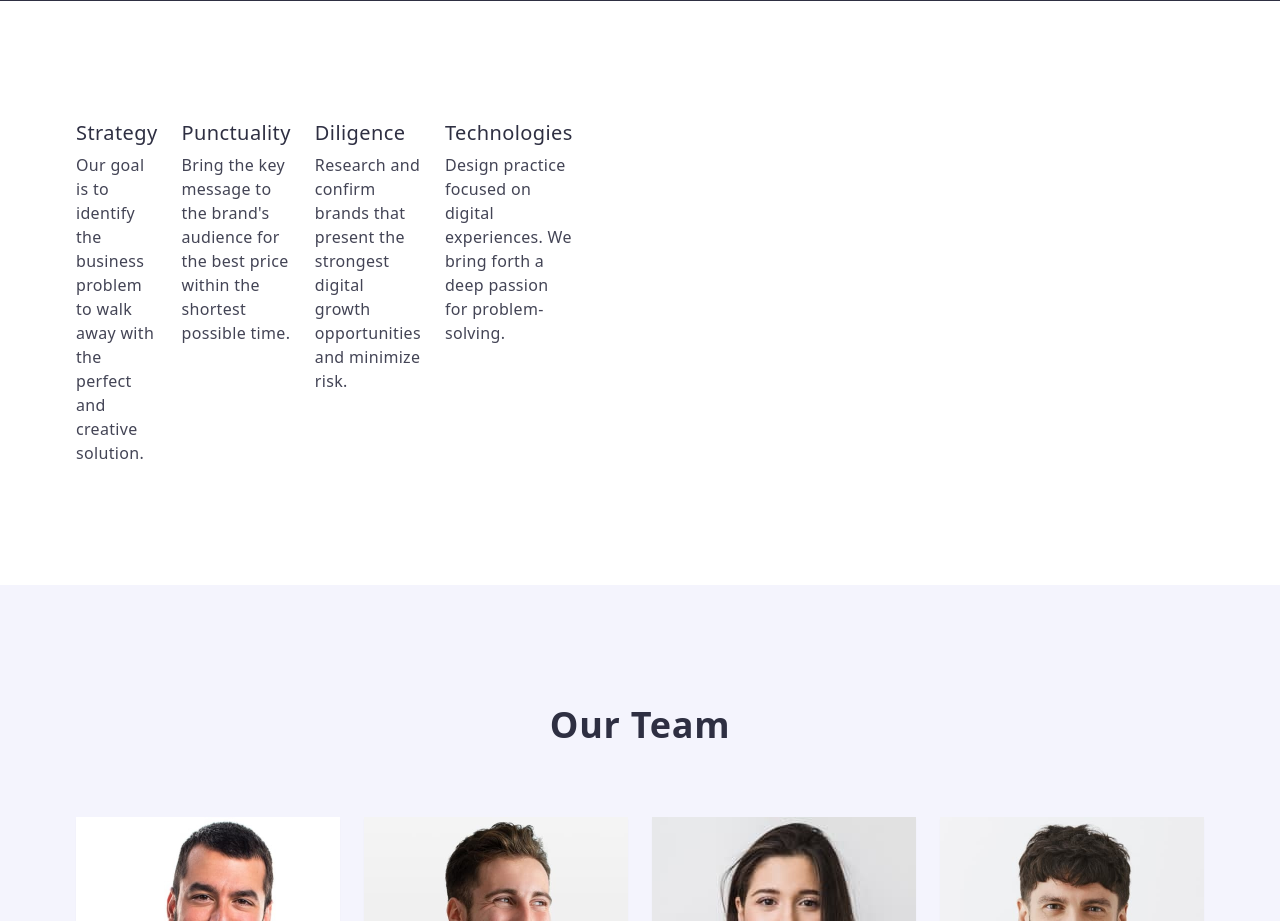
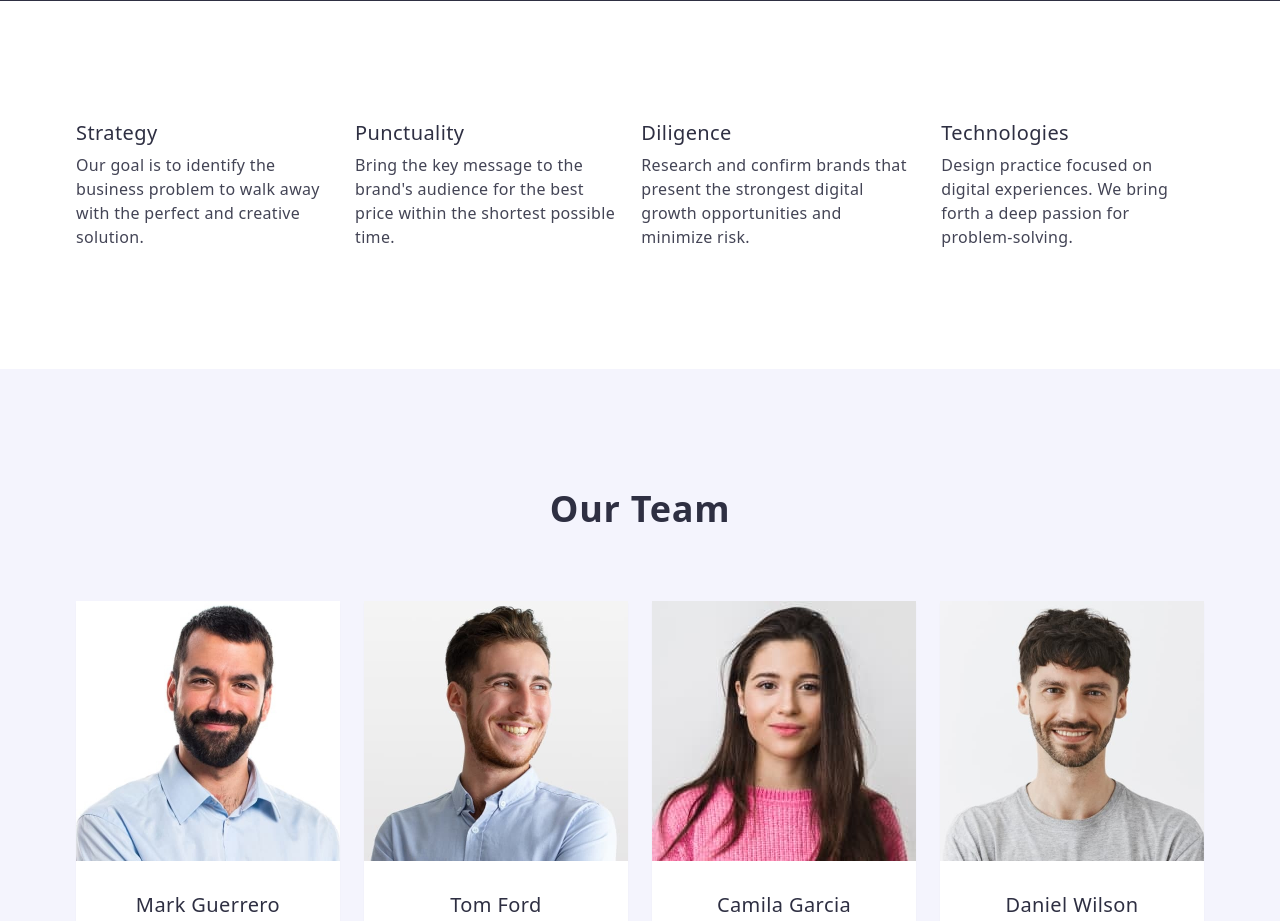
Before and after one commit to vnstyv/goit-markup-hw-03, a plain HTML site: page index.html in a window 1280 px wide. Shown: the part 840-1761 px from the top of the page. Drawn offline with nearby package versions, Linux system fonts and the light colour scheme.

Commit message:
Update styles.css

```diff
--- a/css/styles.css
+++ b/css/styles.css
@@ -175,7 +175,6 @@ body {
   background: #4d5ae5;
   border-radius: 4px;
   cursor: pointer;
-  height: 56px;
 }
 .button:hover {
   background: #404bbf;
@@ -197,7 +196,7 @@ body {
 .all-features-list {
   display: flex;
   gap: 24px;
-  width: calc((100% - 72px) / 4);
+  flex-basis: calc((100% - 72px) / 4);
 }
 .feature-name {
   color: #2e2f42;
```
